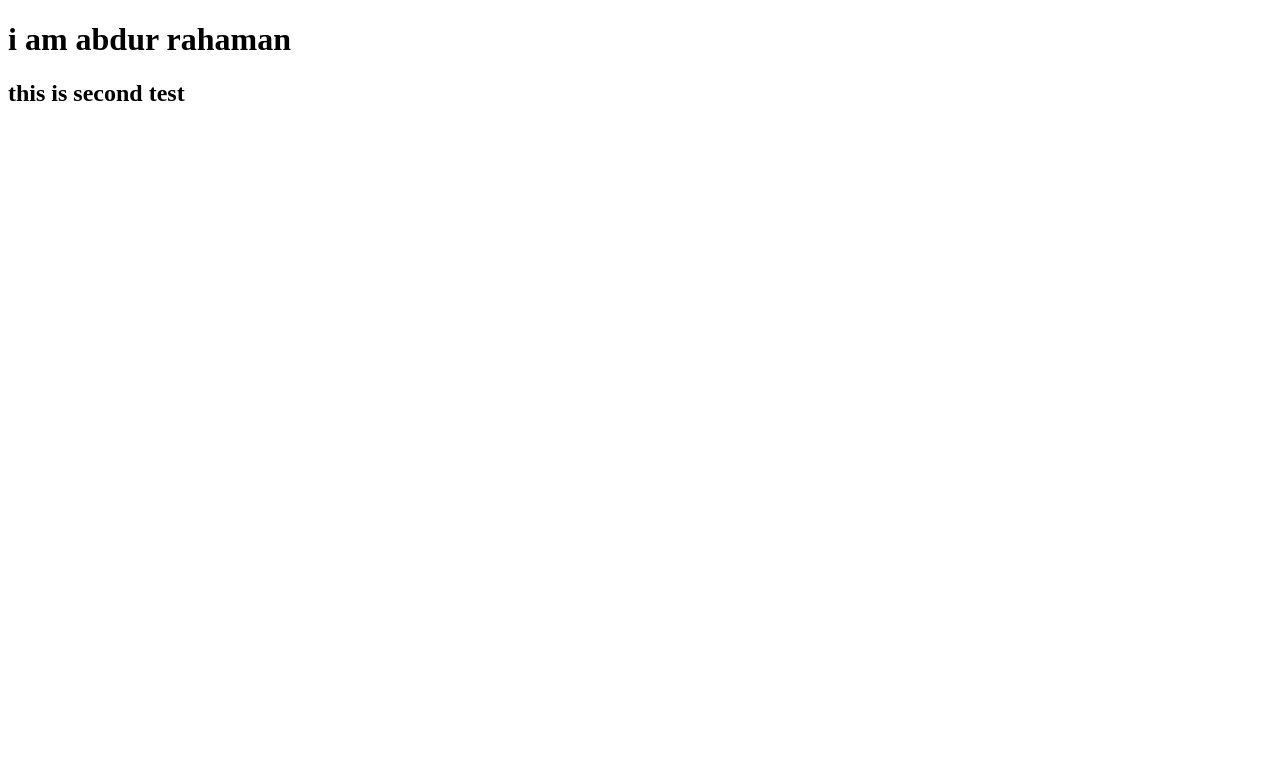
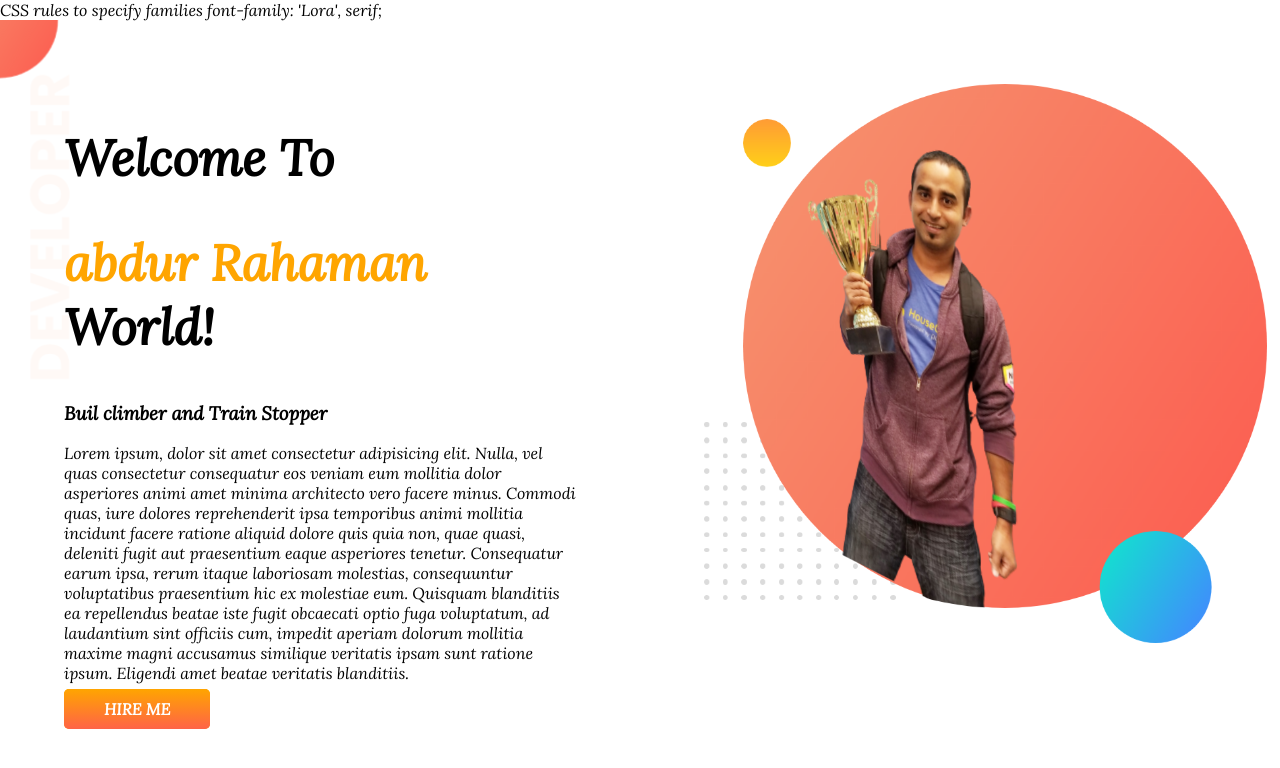
Before and after one commit to abdurrahaman4363/developer-portfolio, a plain HTML site: page index.html in a window 1280 px wide. Drawn offline with Linux system fonts and the light colour scheme.

Commit message:
top banner added

```diff
--- a/index.html
+++ b/index.html
@@ -4,11 +4,27 @@
     <meta charset="UTF-8">
     <meta http-equiv="X-UA-Compatible" content="IE=edge">
     <meta name="viewport" content="width=device-width, initial-scale=1.0">
+    <link rel="preconnect" href="https://fonts.googleapis.com">
+<link rel="preconnect" href="https://fonts.gstatic.com" crossorigin>
+<link href="https://fonts.googleapis.com/css2?family=Lora:ital@1&display=swap" rel="stylesheet">
+CSS rules to specify families
+
+font-family: 'Lora', serif;
     <title>Developer Portfolio</title>
     <link rel="stylesheet" href="style.css">
 </head>
 <body>
-    <h1>i am abdur rahaman</h1>
-    <h2>this is second test</h2>
+  <section class="top-banner">
+    <div class="half-width">
+        <h1>Welcome To</h1>
+        <h1 ><span class="orange-color">abdur Rahaman</span> World!</h1>
+        <h3>Buil climber and Train Stopper</h3>
+        <p>Lorem ipsum, dolor sit amet consectetur adipisicing elit. Nulla, vel quas consectetur consequatur eos veniam eum mollitia dolor asperiores animi amet minima architecto vero facere minus. Commodi quas, iure dolores reprehenderit ipsa temporibus animi mollitia incidunt facere ratione aliquid dolore quis quia non, quae quasi, deleniti fugit aut praesentium eaque asperiores tenetur. Consequatur earum ipsa, rerum itaque laboriosam molestias, consequuntur voluptatibus praesentium hic ex molestiae eum. Quisquam blanditiis ea repellendus beatae iste fugit obcaecati optio fuga voluptatum, ad laudantium sint officiis cum, impedit aperiam dolorum mollitia maxime magni accusamus similique veritatis ipsam sunt ratione ipsum. Eligendi amet beatae veritatis blanditiis.</p>
+        <a class="link-button" target="_blank" href="https://github.com/ProgrammingHero1/developer-portfolio">HIRE ME</a>
+      </div>
+      <div class="half-width">
+        <img src="images/jhankar-pic-wiht-bg.png" alt="">
+      </div>
+  </section>
 </body>
 </html>
--- a/style.css
+++ b/style.css
@@ -0,0 +1,34 @@
+body{
+    font-family: 'Lora', serif;
+    margin: 0;
+}
+h1{
+    font-size: 50px;
+
+}
+.orange-color{
+    color: orange;
+}
+section{
+    display: flex;
+}
+.half-width{
+    width: 50%;
+    padding: 5%;
+}
+.half-width img{
+    width:110%
+}
+.link-button{
+    text-decoration: none;
+    background-image: linear-gradient(orange,tomato);
+    background-color: orange;
+    padding: 10px 40px;
+    border-radius: 5px;
+    color:white;
+    font-weight: 700;
+}
+.top-banner{
+    background-image: url(images/top-banner.png);
+    background-repeat: no-repeat;
+}
```
Also changed, not shown: images/dream-bg.png (added), images/exp-bg.png (added), images/jhankar-pic-wiht-bg.png (added), images/jhankar.png (added), images/jhankar2.png (added), images/my-bg.png (added), images/my-bg2.png (added), images/top-banner.png (added), 7 other files.
